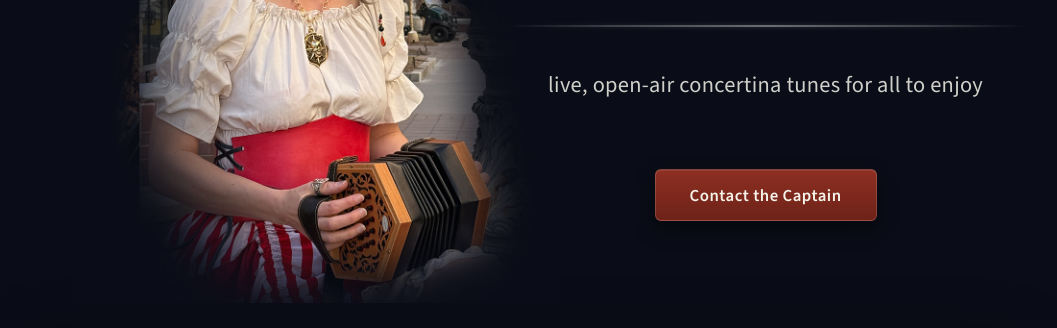
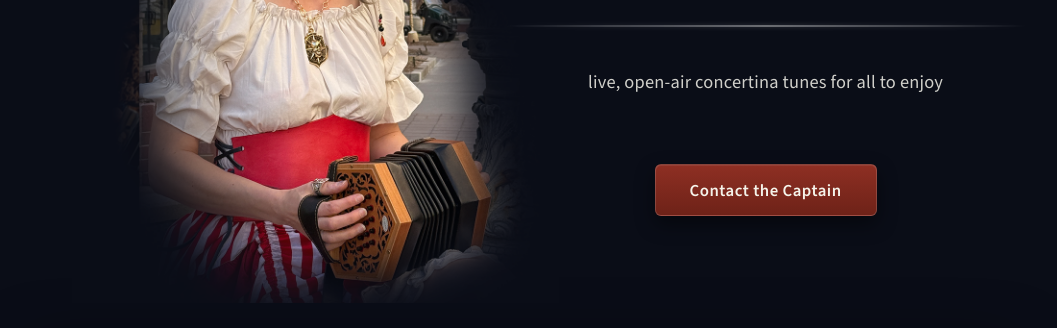
Before and after one commit to EveAwesome/captainbuttons, a plain HTML site: page index.html in a window 1280 px wide. Shown: the part 216-544 px from the top of the page, without its empty margins (118-1175 px from the left). Drawn offline with nearby package versions, Linux system fonts and the light colour scheme.

Commit message:
Update index.html

```diff
--- a/index.html
+++ b/index.html
@@ -89,11 +89,11 @@
 
         .banner-subtitle {
             font-family: "Source Sans 3", system-ui, -apple-system, Segoe UI, Roboto, Arial, sans-serif;
-            font-size: 1.4rem;
+            font-size: 1.15rem;
             font-weight: 400;
             color: rgba(243, 242, 234, 0.85);
             margin: 25px 0 35px 0;
-            letter-spacing: 0.3px;
+            letter-spacing: 0.2px;
         }
 
         .banner-rule{
```
